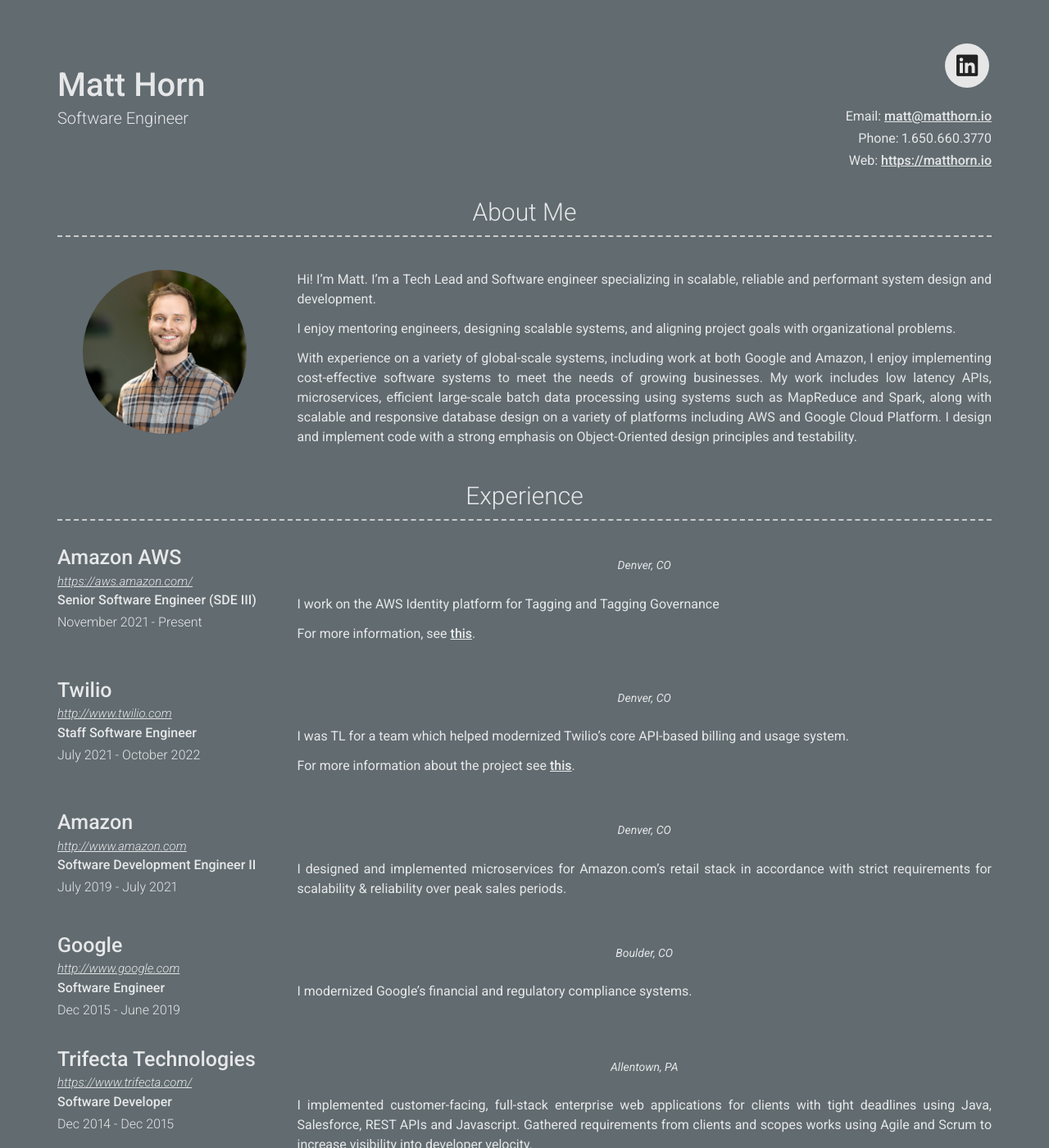
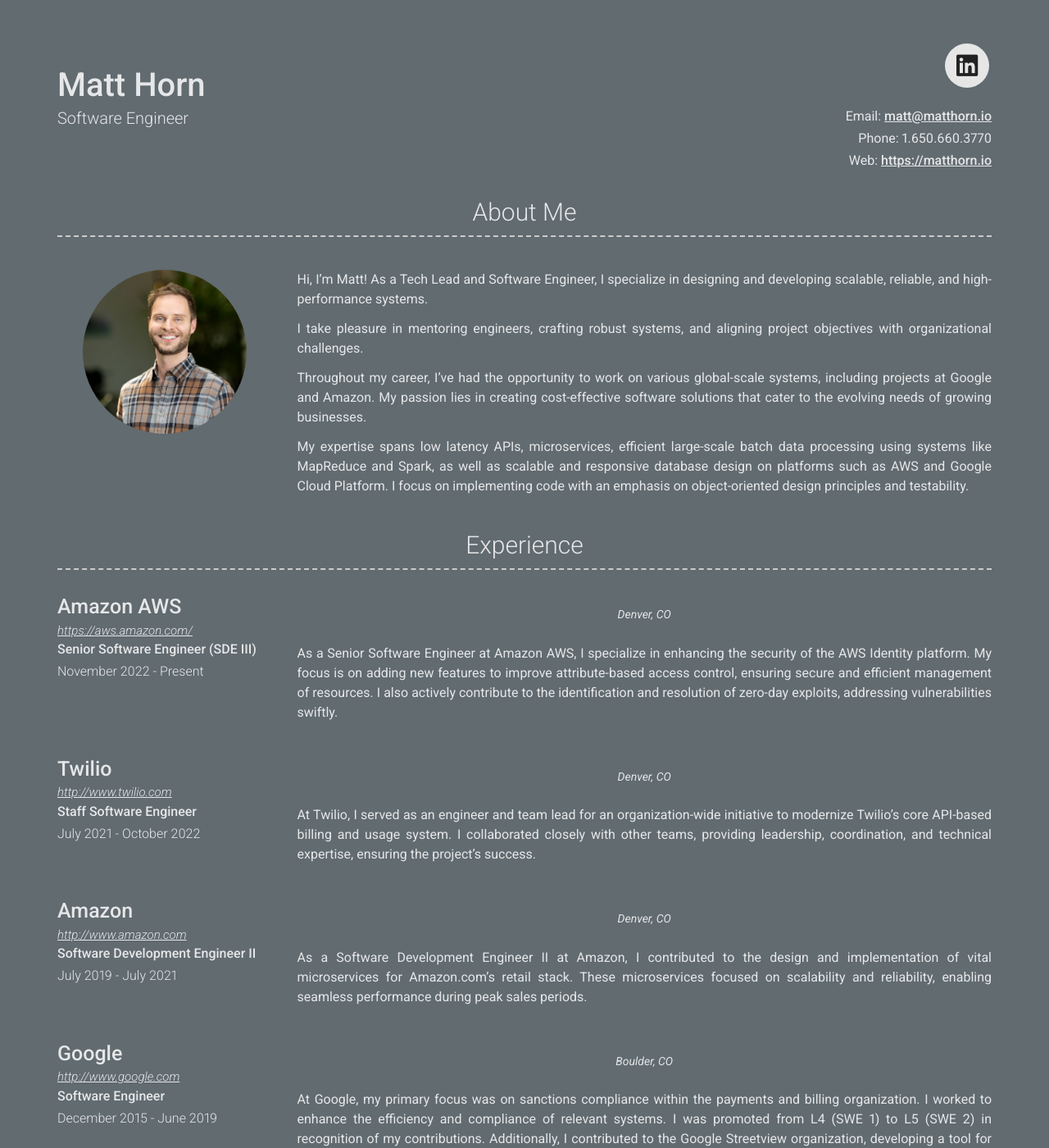
Before and after one commit to matthorn-repo/matthorn-repo.github.io, a Jekyll site: the page built from index.md, in a window 1280 px wide and 1400 px high. Shown: the whole window at 82% size. Built offline with Jekyll 4.4.1, drawn with Linux system fonts in a browser that asks for light colours; nearby versions of some CDN libraries; some of the changed text lies outside the part shown.

Commit message:
Update resume

```diff
--- a/_config.yml
+++ b/_config.yml
@@ -46,15 +46,13 @@ google_analytics: "UA-158027031-1"
 # about_title: About Me (Use this to override about section title)
 about_profile_image: images/profile.jpg
 about_content: | # this will include new lines to allow paragraphs
-  Hi! I'm Matt. I'm a Tech Lead and Software engineer specializing in scalable, reliable and performant system design and development.
+  Hi, I'm Matt! As a Tech Lead and Software Engineer, I specialize in designing and developing scalable, reliable, and high-performance systems.
 
-  I enjoy mentoring engineers, designing scalable systems, and aligning project goals with organizational problems.
+  I take pleasure in mentoring engineers, crafting robust systems, and aligning project objectives with organizational challenges.
 
-  With experience on a variety of global-scale systems, including work at both Google and Amazon, I enjoy implementing
-  cost-effective software systems to meet the needs of growing businesses.
-  My work includes low latency APIs, microservices, efficient large-scale batch data processing using systems such as MapReduce and Spark, along
-  with scalable and responsive database design on a variety of platforms including AWS and Google Cloud Platform.
-  I design and implement code with a strong emphasis on Object-Oriented design principles and testability.
+  Throughout my career, I've had the opportunity to work on various global-scale systems, including projects at Google and Amazon. My passion lies in creating cost-effective software solutions that cater to the evolving needs of growing businesses.
+
+  My expertise spans low latency APIs, microservices, efficient large-scale batch data processing using systems like MapReduce and Spark, as well as scalable and responsive database design on platforms such as AWS and Google Cloud Platform. I focus on implementing code with an emphasis on object-oriented design principles and testability.
 # Write an awesome description about yourself here, this supports markdown, so you can add [links](http://foobar.com) and highlight things <mark>like this</mark>.
 
 # You can even add paragraphs by using empty lines like this and add anything else markdown supports such as
--- a/_data/education.yml
+++ b/_data/education.yml
@@ -6,5 +6,4 @@
   quote: >
     Allentown, PA
   description: | # this will include new lines to allow paragraphs
-    I completed a BS in Computer Science, along with a minor in Mathematics as well as another
-    minor in Music. Our curriculum also had a heavy writing focus as well.
+    I earned a BS in Computer Science, along with minors in Mathematics and Music. The curriculum at Muhlenberg College also emphasized strong writing skills.
--- a/_data/experience.yml
+++ b/_data/experience.yml
@@ -1,16 +1,13 @@
-# Experience template
 - layout: left
   company: Amazon AWS
-  dates: November 2021 - Present
+  dates: November 2022 - Present
   link: https://aws.amazon.com/
   job_title: Senior Software Engineer (SDE III)
   quote: >
     Denver, CO
-  description: | # this will include new lines to allow paragraphs
-    I work on the AWS Identity platform for Tagging and Tagging Governance
+  description: |
+    As a Senior Software Engineer at Amazon AWS, I specialize in enhancing the security of the AWS Identity platform. My focus is on adding new features to improve attribute-based access control, ensuring secure and efficient management of resources. I also actively contribute to the identification and resolution of zero-day exploits, addressing vulnerabilities swiftly.
 
-    For more information, see
-    <a class="link" href="https://docs.aws.amazon.com/organizations/latest/userguide/orgs_manage_policies_tag-policies.html" target="_blank">this</a>.
 - layout: left
   company: Twilio
   dates: July 2021 - October 2022
@@ -19,10 +16,8 @@
   quote: >
     Denver, CO
   description: |
-    I was TL for a team which helped modernized Twilio's core API-based billing and usage system.
+    At Twilio, I served as an engineer and team lead for an organization-wide initiative to modernize Twilio's core API-based billing and usage system. I collaborated closely with other teams, providing leadership, coordination, and technical expertise, ensuring the project's success.
 
-    For more information about the project see
-    <a class="link" href="https://aws.amazon.com/blogs/database/how-twilio-modernized-its-billing-platform-on-amazon-aurora-mysql/" target="_blank">this</a>.
 - layout: left
   company: Amazon
   dates: July 2019 - July 2021
@@ -30,30 +25,25 @@
   job_title: Software Development Engineer II
   quote: >
     Denver, CO
-#     Added features to Amazon.com using AWS and Java
-  description: | # this will include new lines to allow paragraphs
-    I designed and implemented microservices for Amazon.com's retail
-    stack in accordance with strict requirements for scalability & reliability
-    over peak sales periods.
+  description: |
+    As a Software Development Engineer II at Amazon, I contributed to the design and implementation of vital microservices for Amazon.com's retail stack. These microservices focused on scalability and reliability, enabling seamless performance during peak sales periods.
+
 - layout: left
   company: Google
-  dates: Dec 2015 - June 2019
+  dates: December 2015 - June 2019
   link: http://www.google.com
   job_title: Software Engineer
   quote: >
     Boulder, CO
-  description: | # this will include new lines to allow paragraphs
-    I modernized Google's financial and regulatory compliance systems.
+  description: |
+    At Google, my primary focus was on sanctions compliance within the payments and billing organization. I worked to enhance the efficiency and compliance of relevant systems. I was promoted from L4 (SWE 1) to L5 (SWE 2) in recognition of my contributions. Additionally, I contributed to the Google Streetview organization, developing a tool for human validation of incoming streetview imagery to ensure only high-quality images were published.
+
 - layout: left
   company: Trifecta Technologies
-  dates: Dec 2014 - Dec 2015
+  dates: December 2014 - December 2015
   link: https://www.trifecta.com/
   job_title: Software Developer
   quote: >
     Allentown, PA
-#   I did contract web development for a variety of clients
-  description: | # this will include new lines to allow paragraphs
-    I implemented customer-facing, full-stack enterprise web applications for
-    clients with tight deadlines using Java, Salesforce, REST APIs and Javascript.
-    Gathered requirements from clients and scopes works using Agile and Scrum to
-    increase visibility into developer velocity.
+  description: |
+    At Trifecta Technologies, I developed customer-facing, full-stack enterprise web applications for clients on tight deadlines. Utilizing technologies such as Java, Salesforce, REST APIs, and JavaScript, I collaborated with clients to gather requirements and successfully delivered projects using Agile and Scrum methodologies.
--- a/_data/projects.yml
+++ b/_data/projects.yml
@@ -1,10 +1,8 @@
 # Project template
 - layout: top-middle
-  name: Undergraduate Research Project at University of Texas at Dallas
+  name: Undergraduate Research Project, University of Texas at Dallas
   link: https://ieeexplore.ieee.org/document/6901644
   quote: >
     Evaluating Software Safety Standards: A Systematic Review and Comparison
   description: | # this will include new lines to allow paragraphs
-    Researched and contributed to a publication on IEEE of a systematic evaluation
-    and comparison of software engineering safety standards from various institutions,
-    cross-referenced their compliance with a set of best-practices realized from software-related accidents
+    As part of an undergraduate research project at the University of Texas at Dallas, I contributed to a publication in the IEEE. The study systematically evaluated and compared software engineering safety standards from various institutions. We cross-referenced these standards' compliance with a set of best practices derived from software-related accidents.
```
